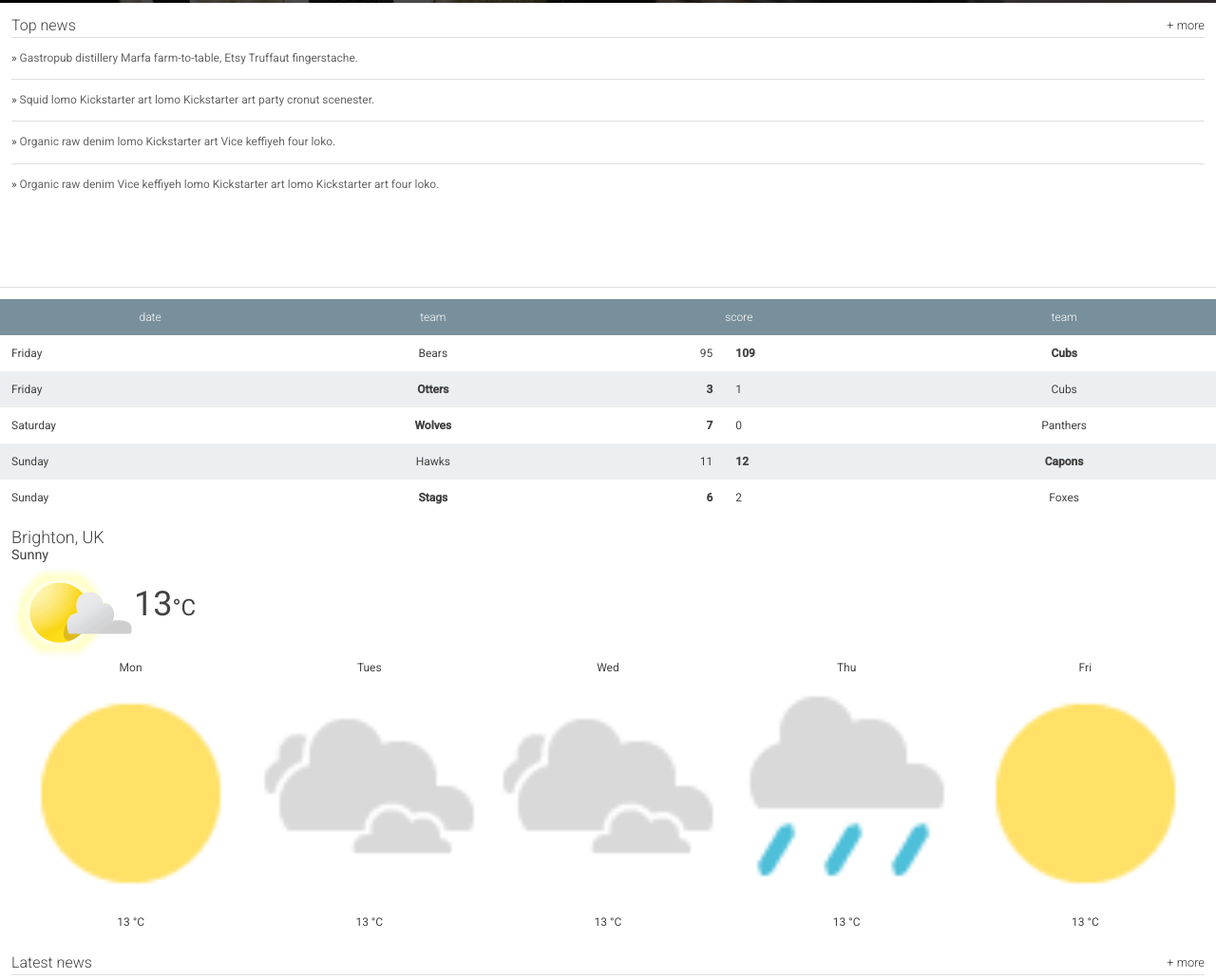
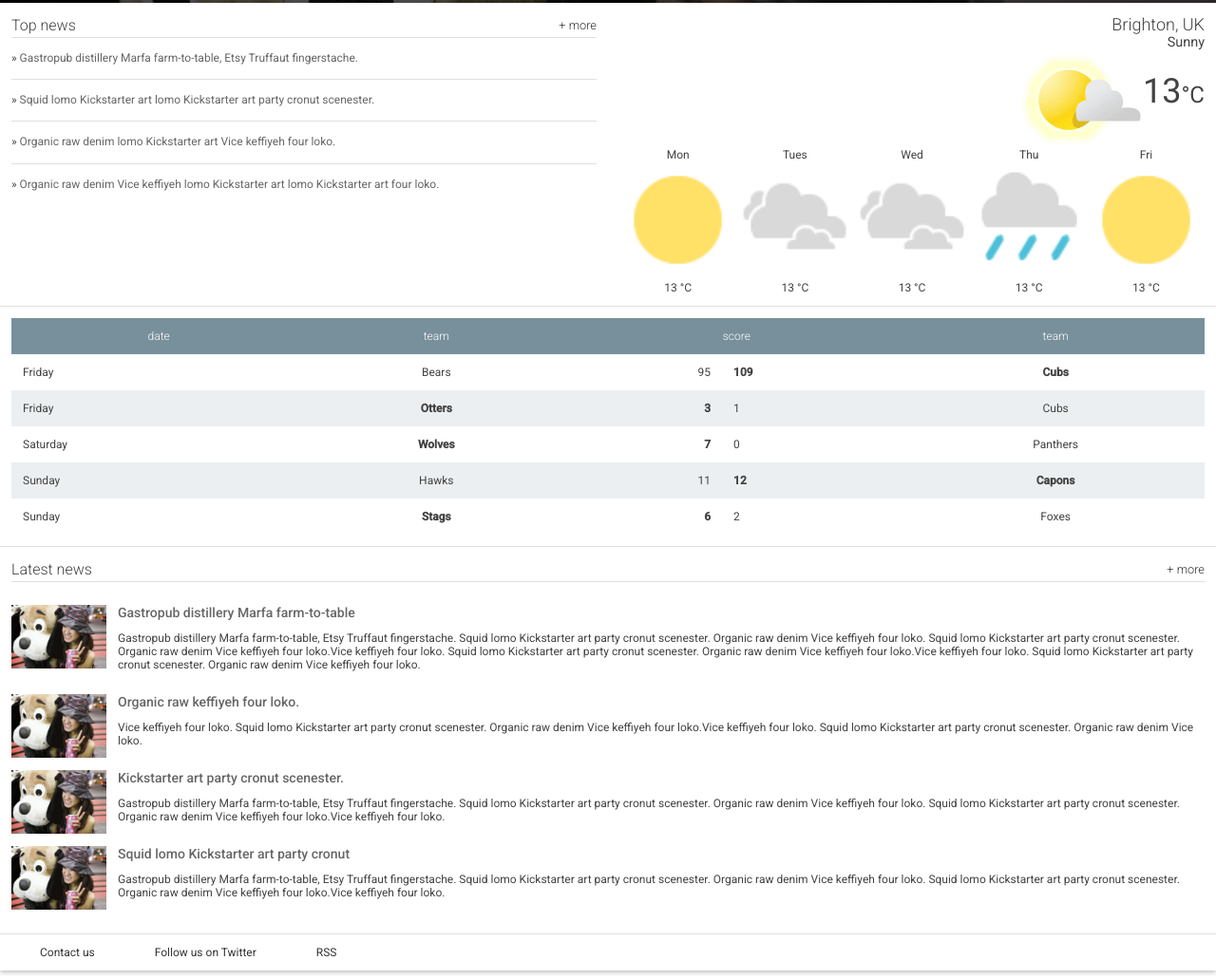
Before and after one commit to sgluzins/mws-nanodegree, a plain HTML site: page RWDF-L4/index.html in a window 1280 px wide. Shown: the part 474-1505 px from the top of the page at 95% size. Drawn offline with Linux system fonts and the light colour scheme.

Commit message:
adding additional styling

```diff
--- a/RWDF-L4/main.css
+++ b/RWDF-L4/main.css
@@ -413,3 +413,28 @@ footer a {
     display: none;
   }
 }
+@media screen and (min-width: 688px) {
+  .content {
+    display: flex;
+    flex-wrap: wrap;
+  }
+  .top-news, .weather {
+    width: 50%;
+    height: 320px;
+  }
+  .weather {
+    margin: auto;
+    text-align: right;
+  }
+  .scores, .weather {
+    border-bottom: 1px solid #E0E0E0;
+    padding: 1em;
+  }
+  .scores {
+    order: 1;
+    width: 100%;
+  }
+  .recent-news {
+    order: 2;
+  }
+}
```
